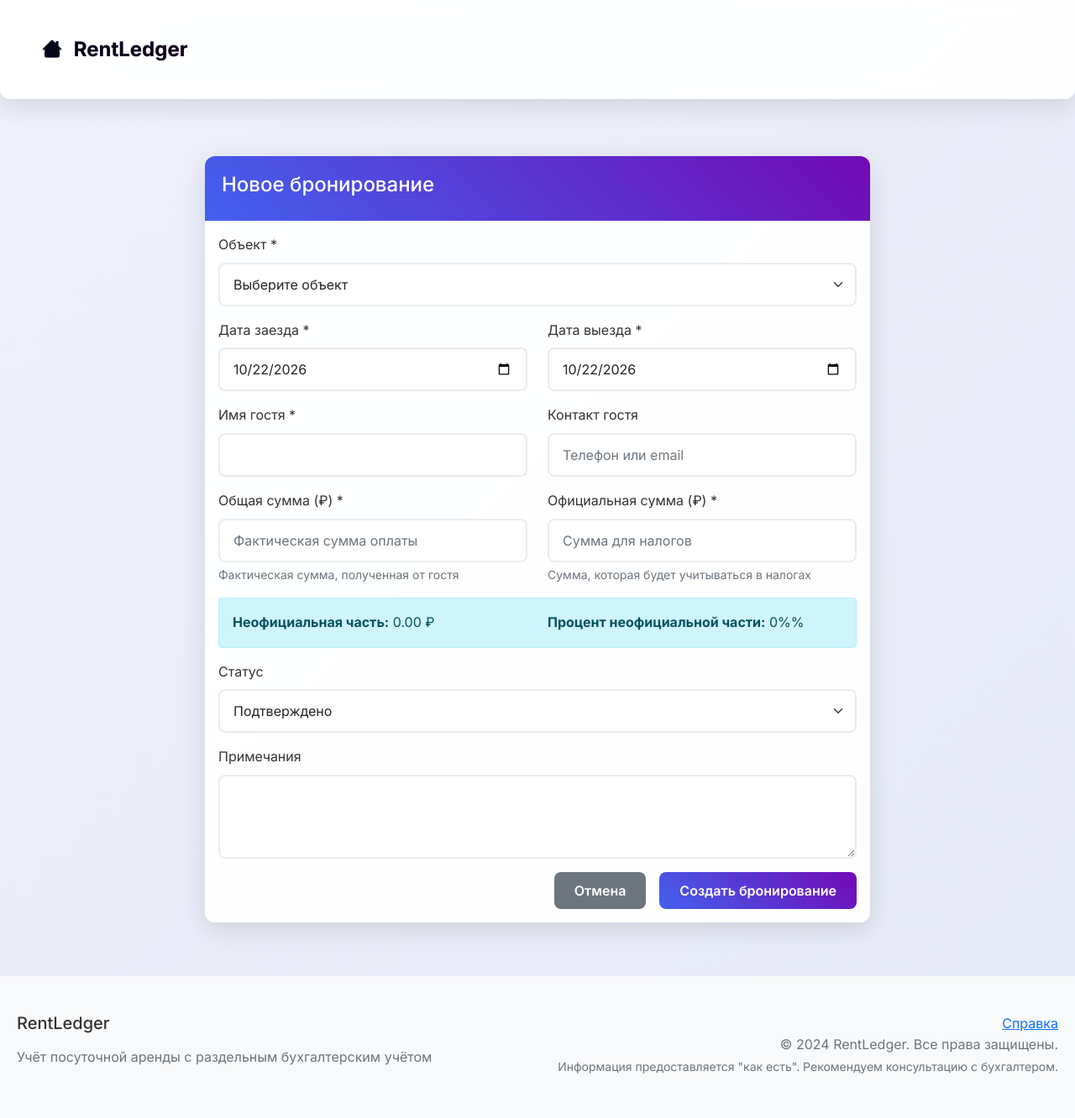
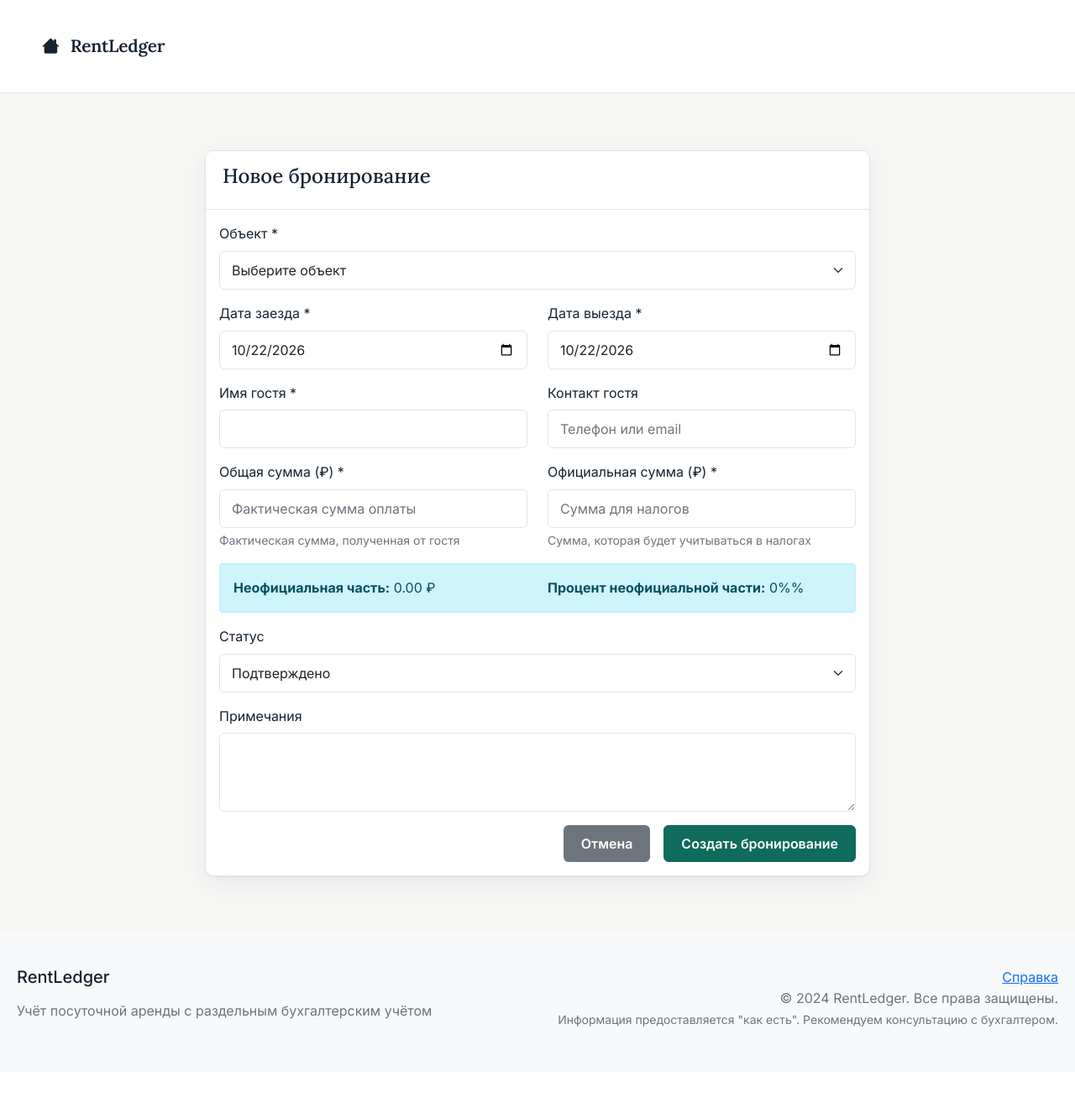
Before and after one commit to Amontapelir/arnando, a Python web app: template app/templates/bookings/form.html in a window 1280 px wide. Shown: the whole page at 84% size. After the commit the page ends 1223 px from the top, so only its background shows below. Run offline with Jinja, Linux system fonts and the light colour scheme; the template is opened without the code that fills it, so the values that code supplies are empty.

Commit message:
Redesign visual system: ledger aesthetic instead of generic gradient-SaaS look
Replaced the purple-gradient-everywhere look (same border-radius and
soft shadow on every card, rainbow of saturated bootstrap button
colors, all-caps stat labels) with a calmer palette grounded in the
product itself -- a financial ledger for landlords, not a marketing
site:
- ink navy text, a single muted teal accent, amber for official/tax
  amounts, brick red for expenses, instead of the #667eea/#764ba2
  gradient reused on body background, cards, buttons, table headers
  and badges alike
- Lora (serif) for headings/wordmark alongside Inter for UI text, to
  give the page some identity instead of one neutral sans everywhere
- flatter cards with hairline borders instead of heavy drop shadows
  and hover-lift on every element
- removed the uppercase stat-card labels

```diff
--- a/app/static/css/main.css
+++ b/app/static/css/main.css
@@ -2,26 +2,14 @@
 @import url('modern.css');
 
 /* Дополнительные кастомные стили */
-.hero-section {
-    background: linear-gradient(135deg, #667eea 0%, #764ba2 100%);
-    border-radius: var(--border-radius);
-    padding: 60px;
-    color: white;
-    margin-bottom: 40px;
-    text-align: center;
-}
-
 .feature-icon {
-    font-size: 3rem;
-    background: linear-gradient(45deg, var(--primary-color), var(--secondary-color));
-    -webkit-background-clip: text;
-    background-clip: text;
-    color: transparent;
-    margin-bottom: 20px;
+    font-size: 2.25rem;
+    color: var(--accent);
+    margin-bottom: 16px;
 }
 
 .progress-bar {
-    background: linear-gradient(45deg, var(--primary-color), var(--secondary-color));
+    background: var(--accent);
     border-radius: 10px;
 }
 
@@ -64,6 +52,6 @@
 }
 
 .nav-tabs .nav-link.active {
-    background: linear-gradient(45deg, var(--primary-color), var(--secondary-color));
+    background: var(--accent);
     color: white;
 }
--- a/app/static/css/modern.css
+++ b/app/static/css/modern.css
@@ -1,324 +1,362 @@
-/* Современные стили для RentLedger */
+/* RentLedger — визуальная система
+   Финансовый учёт для арендодателей: точность и доверие важнее "вау"-эффекта.
+   Один акцент (тёмная бирюза), гроссбух-эстетика вместо дженерик-SaaS-карточек. */
 
 :root {
-    --primary-color: #4361ee;
-    --primary-dark: #3a56d4;
-    --secondary-color: #7209b7;
-    --success-color: #4cc9f0;
-    --warning-color: #f72585;
-    --dark-color: #1a1a2e;
-    --light-color: #f8f9fa;
-    --gray-color: #6c757d;
-    --border-radius: 12px;
-    --box-shadow: 0 8px 30px rgba(0, 0, 0, 0.12);
-    --transition: all 0.3s cubic-bezier(0.4, 0, 0.2, 1);
+    --ink: #16222e;
+    --ink-soft: #4b5a67;
+    --accent: #0f6b5c;
+    --accent-dark: #0b5347;
+    --accent-tint: #e4f0ed;
+    --official: #a9680f;
+    --official-tint: #faf1e3;
+    --danger: #a8402f;
+    --danger-tint: #fbece9;
 
-    /* Дополнительные переменные для нейтральных стилей */
+    --paper: #f6f7f5;
     --card-bg: #ffffff;
-    --border-color: #e9ecef;
-    --text-primary: #333;
-    --neutral-bg: linear-gradient(135deg, #f8fafc 0%, #e2e8f0 100%);
+    --border-color: #e1e5e2;
+
+    --radius: 10px;
+    --radius-sm: 6px;
+    --shadow: 0 1px 2px rgba(22, 34, 46, 0.06), 0 8px 24px rgba(22, 34, 46, 0.06);
+    --transition: all 0.18s ease;
+
+    /* Совместимость со старыми переменными, которые ещё где-то используются */
+    --primary-color: var(--accent);
+    --primary-dark: var(--accent-dark);
+    --secondary-color: var(--accent);
+    --dark-color: var(--ink);
+    --light-color: var(--paper);
+    --gray-color: var(--ink-soft);
+    --border-radius: var(--radius);
+    --box-shadow: var(--shadow);
+    --text-primary: var(--ink);
+    --neutral-bg: var(--card-bg);
 }
 
-/* Основные стили */
+/* Базовые стили */
 body {
-    font-family: 'Inter', -apple-system, BlinkMacSystemFont, 'Segoe UI', Roboto, Oxygen, Ubuntu, sans-serif;
-    background: linear-gradient(135deg, #eef1fb 0%, #e6e9f7 100%);
+    font-family: 'Inter', -apple-system, BlinkMacSystemFont, 'Segoe UI', Roboto, sans-serif;
+    background: var(--paper);
     min-height: 100vh;
-    color: var(--text-primary);
-    line-height: 1.6;
+    color: var(--ink);
+    line-height: 1.55;
 }
 
-/* Контейнер */
+h1, h2, h3, .navbar-brand {
+    font-family: 'Lora', Georgia, serif;
+    font-weight: 600;
+    letter-spacing: -0.01em;
+}
+
+h1 { font-size: 1.9rem; }
+
 .container {
-    max-width: 1400px;
+    max-width: 1280px;
     margin: 0 auto;
     padding: 20px;
 }
 
 /* Навигация */
 .navbar {
-    background: rgba(255, 255, 255, 0.95);
-    backdrop-filter: blur(10px);
-    box-shadow: var(--box-shadow);
-    border-radius: 0 0 var(--border-radius) var(--border-radius);
-    padding: 15px 30px;
-    border: none;
+    background: var(--card-bg);
+    border-bottom: 1px solid var(--border-color);
+    padding: 14px 30px;
 }
 
 .navbar-brand {
-    font-weight: 700;
-    font-size: 1.5rem;
-    background: linear-gradient(45deg, var(--primary-color), var(--secondary-color));
-    -webkit-background-clip: text;
-    background-clip: text;
-    color: transparent;
+    font-size: 1.3rem;
+    color: var(--ink) !important;
 }
 
 .nav-link {
+    font-family: 'Inter', sans-serif;
     font-weight: 500;
-    padding: 8px 16px;
-    margin: 0 4px;
-    border-radius: 8px;
+    color: var(--ink-soft);
+    padding: 8px 14px;
+    margin: 0 2px;
+    border-radius: var(--radius-sm);
     transition: var(--transition);
 }
 
-.nav-link:hover, .nav-link.active {
-    background: var(--primary-color);
-    color: white !important;
-    transform: translateY(-2px);
+.nav-link:hover {
+    color: var(--ink) !important;
+    background: var(--paper);
+}
+
+.nav-link.active {
+    background: var(--accent-tint);
+    color: var(--accent-dark) !important;
+    font-weight: 600;
 }
 
 /* Карточки */
 .card {
-    border: none;
-    border-radius: var(--border-radius);
-    box-shadow: var(--box-shadow);
-    transition: var(--transition);
+    border: 1px solid var(--border-color);
+    border-radius: var(--radius);
+    box-shadow: var(--shadow);
     overflow: hidden;
     margin-bottom: 20px;
-    background: rgba(255, 255, 255, 0.95);
-    backdrop-filter: blur(10px);
-}
-
-.card:hover {
-    transform: translateY(-5px);
-    box-shadow: 0 15px 35px rgba(0, 0, 0, 0.2);
+    background: var(--card-bg);
 }
 
 .card-header {
-    background: linear-gradient(45deg, var(--primary-color), var(--secondary-color));
-    color: white;
-    border: none;
-    padding: 20px;
+    background: var(--card-bg);
+    color: var(--ink);
+    border-bottom: 1px solid var(--border-color);
+    padding: 16px 20px;
+    font-family: 'Lora', Georgia, serif;
     font-weight: 600;
 }
 
-/* Статистические карточки */
+/* Статистические карточки дашборда */
 .stat-card {
     background: var(--card-bg);
-    border-radius: var(--border-radius);
-    border-left: 4px solid var(--primary-color);
-    box-shadow: var(--box-shadow);
-    transition: var(--transition);
-}
-
-.stat-card:hover {
-    transform: translateY(-4px);
-    box-shadow: 0 15px 35px rgba(0, 0, 0, 0.15);
+    border: 1px solid var(--border-color);
+    border-left: 3px solid var(--accent);
+    border-radius: var(--radius);
 }
 
 .stat-card h3 {
-    font-size: 2rem;
+    font-family: 'Inter', sans-serif;
+    font-size: 1.85rem;
     font-weight: 700;
-    margin: 10px 0;
+    font-variant-numeric: tabular-nums;
+    margin: 8px 0;
+    letter-spacing: -0.01em;
 }
 
 .stat-card .card-title {
-    font-size: 0.85rem;
-    text-transform: uppercase;
-    letter-spacing: 0.03em;
+    font-size: 0.8rem;
+    color: var(--ink-soft);
+    font-weight: 500;
 }
 
-/* Нейтральные стили для статусных карточек */
+/* Статусные акценты — используются точечно, не на весь блок */
 .bg-success, .gradient-success {
-    background: var(--neutral-bg) !important;
-    color: var(--text-primary) !important;
-    border: 1px solid #d1d9e6 !important;
-    border-radius: var(--border-radius);
+    background: var(--accent-tint) !important;
+    color: var(--accent-dark) !important;
+    border: 1px solid #cfe3de !important;
+    border-radius: var(--radius-sm);
 }
 
 .bg-warning, .gradient-warning {
-    background: var(--neutral-bg) !important;
-    color: var(--text-primary) !important;
-    border: 1px solid #d1d9e6 !important;
-    border-radius: var(--border-radius);
+    background: var(--official-tint) !important;
+    color: var(--official) !important;
+    border: 1px solid #ecd9ba !important;
+    border-radius: var(--radius-sm);
+}
+
+.bg-danger, .gradient-danger {
+    background: var(--danger-tint) !important;
+    color: var(--danger) !important;
+    border: 1px solid #efcac3 !important;
+    border-radius: var(--radius-sm);
 }
 
 .bg-info, .gradient-info {
-    background: var(--neutral-bg) !important;
-    color: var(--text-primary) !important;
-    border: 1px solid #d1d9e6 !important;
-    border-radius: var(--border-radius);
+    background: var(--paper) !important;
+    color: var(--ink-soft) !important;
+    border: 1px solid var(--border-color) !important;
+    border-radius: var(--radius-sm);
 }
 
-/* Сохраняем фиолетовый градиент для primary карточек */
 .bg-primary, .gradient-primary {
-    background: linear-gradient(45deg, var(--primary-color), var(--secondary-color)) !important;
+    background: var(--accent) !important;
     color: white !important;
     border: none !important;
-    border-radius: var(--border-radius);
+    border-radius: var(--radius-sm);
 }
 
-/* Герой-секция */
+.text-success { color: var(--accent-dark) !important; }
+.text-danger { color: var(--danger) !important; }
+.text-warning { color: var(--official) !important; }
+.text-primary { color: var(--accent-dark) !important; }
+
+/* Герой-секция главной страницы */
 .hero-section {
-    background: linear-gradient(135deg, var(--primary-color) 0%, var(--secondary-color) 100%);
+    background: var(--ink);
     color: white;
-    border-radius: var(--border-radius);
-    padding: 60px 40px;
+    border-radius: var(--radius);
+    padding: 56px 40px;
     margin-bottom: 30px;
+    position: relative;
+    overflow: hidden;
 }
 
-.hero-section h1, .hero-section p, .hero-section .btn {
+.hero-section::before {
+    content: "";
+    position: absolute;
+    inset: 0;
+    background: linear-gradient(120deg, transparent 40%, rgba(15, 107, 92, 0.35));
+    pointer-events: none;
+}
+
+.hero-section h1, .hero-section p {
     color: white !important;
+    position: relative;
+}
+
+.hero-section .btn-primary {
+    background: var(--accent);
 }
 
 /* Кнопки */
 .btn {
-    border-radius: 8px;
+    border-radius: var(--radius-sm);
+    font-family: 'Inter', sans-serif;
     font-weight: 600;
-    padding: 10px 24px;
+    padding: 9px 20px;
     transition: var(--transition);
-    border: none;
+    border: 1px solid transparent;
 }
 
 .btn-primary {
-    background: linear-gradient(45deg, var(--primary-color), var(--secondary-color));
-    border: none;
+    background: var(--accent);
+    border-color: var(--accent);
 }
 
 .btn-primary:hover {
-    background: linear-gradient(45deg, var(--primary-dark), #5a08a0);
-    transform: translateY(-2px);
-    box-shadow: 0 4px 15px rgba(67, 97, 238, 0.4);
+    background: var(--accent-dark);
+    border-color: var(--accent-dark);
 }
 
 .btn-outline-primary {
-    border: 2px solid var(--primary-color);
-    color: var(--primary-color);
+    border: 1px solid var(--accent);
+    color: var(--accent-dark);
     background: transparent;
 }
 
 .btn-outline-primary:hover {
-    background: var(--primary-color);
+    background: var(--accent-tint);
+    color: var(--accent-dark);
+}
+
+.btn-success {
+    background: var(--accent-dark);
+    border-color: var(--accent-dark);
+}
+
+.btn-success:hover {
+    background: var(--accent);
+    border-color: var(--accent);
+}
+
+.btn-danger, .btn-outline-danger {
+    color: var(--danger);
+}
+
+.btn-danger {
+    background: var(--danger);
+    border-color: var(--danger);
     color: white;
-    transform: translateY(-2px);
+}
+
+.btn-outline-danger {
+    border: 1px solid var(--danger);
+    background: transparent;
+}
+
+.btn-outline-danger:hover {
+    background: var(--danger-tint);
+    color: var(--danger);
+}
+
+.btn-warning {
+    background: var(--official);
+    border-color: var(--official);
+    color: white;
+}
+
+.btn-warning:hover {
+    background: #8f5709;
+    border-color: #8f5709;
+    color: white;
 }
 
 /* Таблицы */
 .table {
-    border-radius: var(--border-radius);
+    border-radius: var(--radius);
     overflow: hidden;
 }
 
 .table thead th {
-    background: linear-gradient(45deg, var(--primary-color), var(--secondary-color));
-    color: white;
-    border: none;
-    padding: 15px;
+    background: var(--paper);
+    color: var(--ink-soft);
+    border-bottom: 1px solid var(--border-color);
+    padding: 12px 15px;
     font-weight: 600;
-}
-
-.table tbody tr {
-    transition: var(--transition);
+    font-size: 0.85rem;
 }
 
 .table tbody tr:hover {
-    background: rgba(67, 97, 238, 0.1);
-    transform: scale(1.01);
+    background: var(--paper);
 }
 
 /* Формы */
 .form-control, .form-select {
-    border: 2px solid #e9ecef;
-    border-radius: 8px;
-    padding: 12px 16px;
+    border: 1px solid var(--border-color);
+    border-radius: var(--radius-sm);
+    padding: 10px 14px;
     transition: var(--transition);
 }
 
 .form-control:focus, .form-select:focus {
-    border-color: var(--primary-color);
-    box-shadow: 0 0 0 3px rgba(67, 97, 238, 0.2);
-    transform: translateY(-1px);
+    border-color: var(--accent);
+    box-shadow: 0 0 0 3px var(--accent-tint);
 }
 
-/* Бэйджи - современный стиль */
+/* Бэйджи */
 .badge {
-    padding: 8px 12px;
-    border-radius: 20px;
+    padding: 6px 10px;
+    border-radius: var(--radius-sm);
     font-weight: 600;
+    font-size: 0.78rem;
 }
 
 .badge.bg-primary {
-    background: linear-gradient(45deg, var(--primary-color), var(--secondary-color)) !important;
-}
-
-/* Нейтральные бэйджи для статусов */
-.badge.bg-success {
-    background: var(--neutral-bg) !important;
-    color: var(--text-primary) !important;
-    border: 1px solid #d1d9e6 !important;
-}
-
-.badge.bg-warning {
-    background: var(--neutral-bg) !important;
-    color: var(--text-primary) !important;
-    border: 1px solid #d1d9e6 !important;
-}
-
-.badge.bg-info {
-    background: var(--neutral-bg) !important;
-    color: var(--text-primary) !important;
-    border: 1px solid #d1d9e6 !important;
+    background: var(--accent) !important;
 }
 
 /* Календарь */
 .calendar-container {
-    background: white;
-    border-radius: var(--border-radius);
+    background: var(--card-bg);
+    border: 1px solid var(--border-color);
+    border-radius: var(--radius);
     padding: 20px;
-    box-shadow: var(--box-shadow);
 }
 
 .calendar-day {
-    border: 1px solid #e9ecef;
+    border: 1px solid var(--border-color);
     padding: 10px;
     min-height: 120px;
     transition: var(--transition);
 }
 
 .calendar-day:hover {
-    background: rgba(67, 97, 238, 0.1);
-    transform: scale(1.05);
+    background: var(--paper);
 }
 
 .calendar-day.today {
-    background: linear-gradient(45deg, rgba(67, 97, 238, 0.1), rgba(114, 9, 183, 0.1));
-    border: 2px solid var(--primary-color);
+    background: var(--accent-tint);
+    border: 1px solid var(--accent);
 }
 
-/* Анимации */
+/* Единственный орестрированный момент появления — только главный блок страницы */
 @keyframes fadeIn {
-    from { opacity: 0; transform: translateY(20px); }
+    from { opacity: 0; transform: translateY(8px); }
     to { opacity: 1; transform: translateY(0); }
 }
 
 .fade-in {
-    animation: fadeIn 0.6s ease-out;
-}
-
-/* Эффекты */
-.glass-effect {
-    background: rgba(255, 255, 255, 0.1);
-    backdrop-filter: blur(10px);
-    border: 1px solid rgba(255, 255, 255, 0.2);
+    animation: fadeIn 0.35s ease-out;
 }
 
 /* Адаптивность */
 @media (max-width: 768px) {
-    .container {
-        padding: 10px;
-    }
-
-    .navbar {
-        padding: 10px 15px;
-    }
-
-    .stat-card h3 {
-        font-size: 2rem;
-    }
-
-    .hero-section {
-        padding: 40px 20px;
-    }
+    .container { padding: 10px; }
+    .navbar { padding: 10px 15px; }
+    .stat-card h3 { font-size: 1.6rem; }
+    .hero-section { padding: 36px 20px; }
 }
--- a/app/templates/base.html
+++ b/app/templates/base.html
@@ -12,11 +12,11 @@
     <link rel="stylesheet" href="https://cdn.jsdelivr.net/npm/bootstrap-icons@1.8.1/font/bootstrap-icons.css">
 
     <!-- Google Fonts -->
-    <link href="https://fonts.googleapis.com/css2?family=Inter:wght@300;400;500;600;700&display=swap" rel="stylesheet">
+    <link href="https://fonts.googleapis.com/css2?family=Inter:wght@400;500;600;700&family=Lora:wght@500;600;700&display=swap" rel="stylesheet">
 
     <!-- Стили -->
-    <link rel="stylesheet" href="/static/css/main.css?v=2">
-    <link rel="stylesheet" href="/static/css/modern.css?v=2">
+    <link rel="stylesheet" href="/static/css/main.css?v=3">
+    <link rel="stylesheet" href="/static/css/modern.css?v=3">
 
     {% block extra_css %}{% endblock %}
 
```
